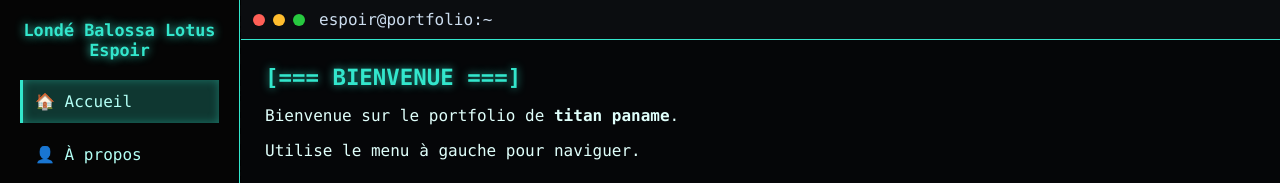
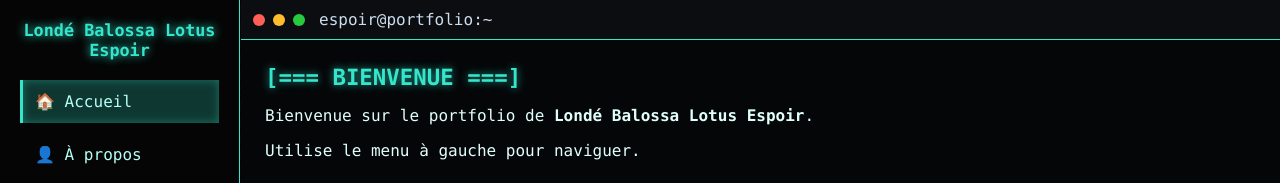
Before and after one commit to londe305/portfolio, a plain HTML site: page index.html in a window 1280 px wide. Shown: the top 183 px of the page. Drawn offline with Linux system fonts and the light colour scheme; no server answers.

Commit message:
mise a jour 3

```diff
--- a/index.html
+++ b/index.html
@@ -96,7 +96,7 @@
       <!-- ACCUEIL -->
       <section id="home" class="section active">
         <h1 class="ascii">[=== BIENVENUE ===]</h1>
-        <p>Bienvenue sur le portfolio de <strong>titan paname</strong>.</p>
+        <p>Bienvenue sur le portfolio de <strong>Londé Balossa Lotus Espoir</strong>.</p>
         <p>Utilise le menu à gauche pour naviguer.</p>
       </section>
 
```
